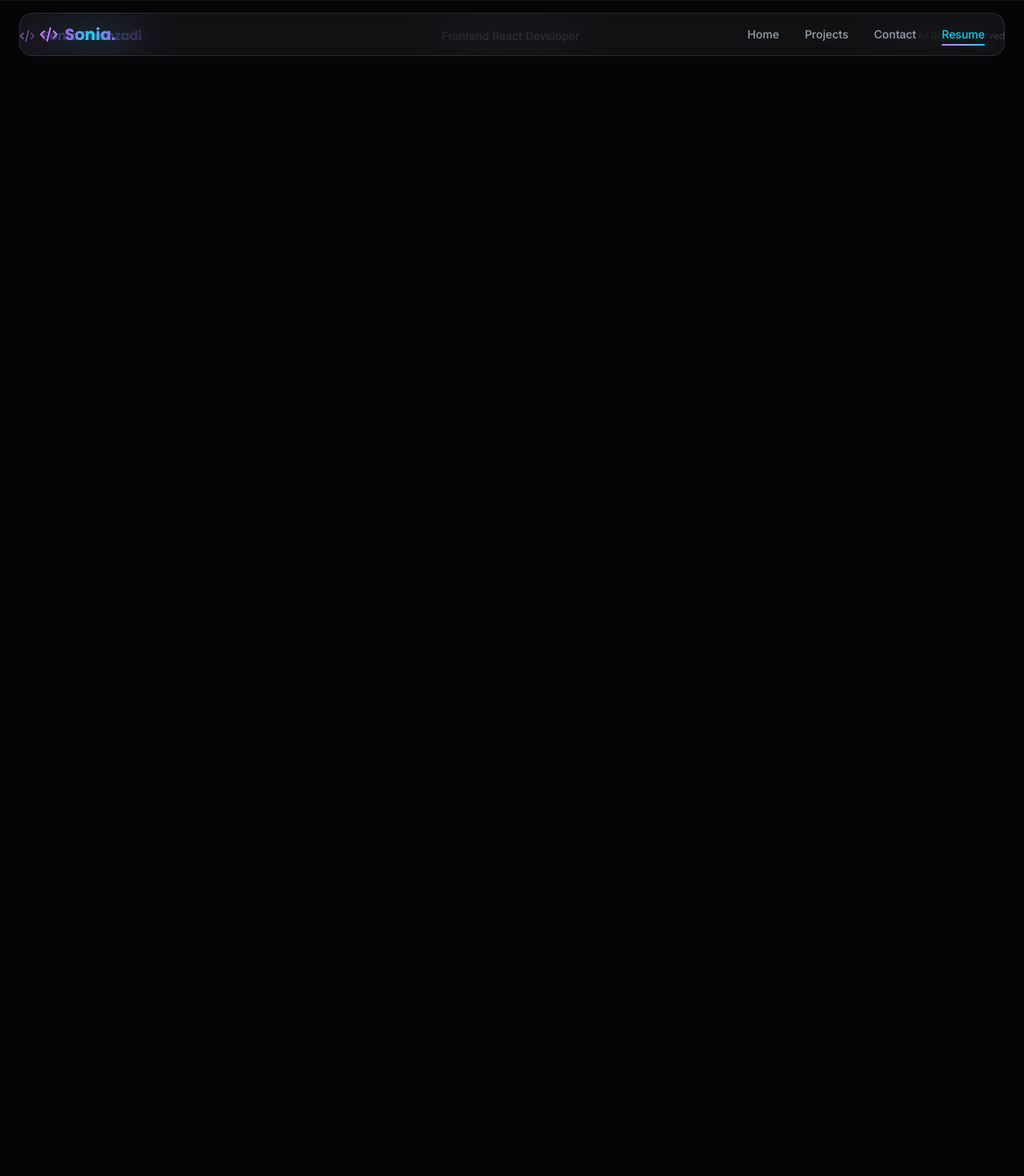
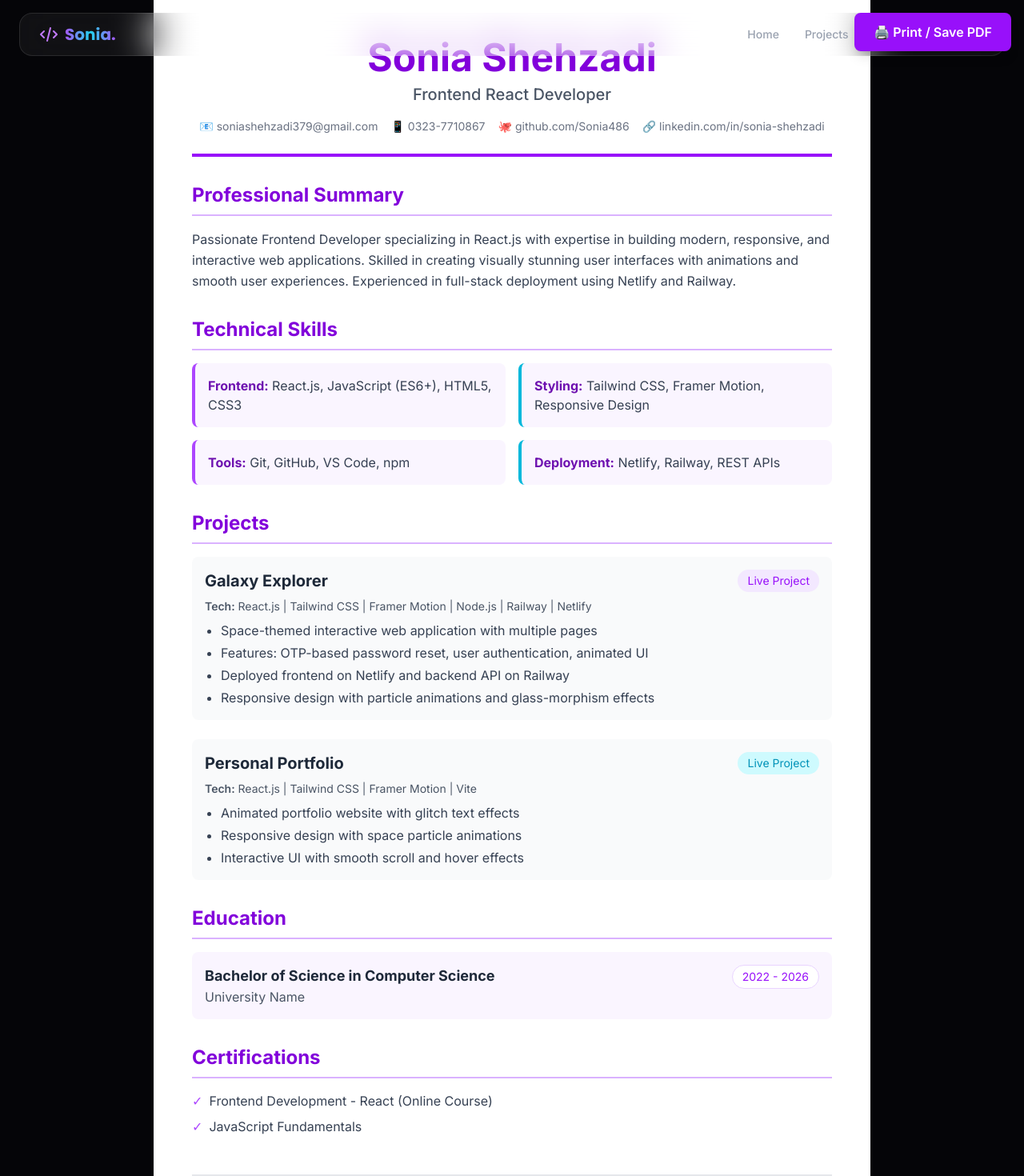
Before and after one commit to Sonia486/Portfolio, a React (Vite) app: page /resume-print in a window 1280 px wide. Shown: the top 1470 px of the page at 80% size. Before the commit the page ends 800 px from the top, so only its background shows below. Built offline with nearby package versions, Linux system fonts and the light colour scheme.

Commit message:
add: printable resume page

```diff
--- a/src/App.jsx
+++ b/src/App.jsx
@@ -4,6 +4,7 @@ import Footer from './components/Footer'
 import Home from './pages/Home'
 import ProjectsPage from './pages/ProjectsPage'
 import ContactPage from './pages/ContactPage'
+import ResumePrint from './pages/ResumePrint'  // ← YEH ADD KARO
 
 function App() {
   return (
@@ -13,6 +14,7 @@ function App() {
         <Route path="/" element={<Home />} />
         <Route path="/projects" element={<ProjectsPage />} />
         <Route path="/contact" element={<ContactPage />} />
+        <Route path="/resume-print" element={<ResumePrint />} />  // ← YEH ADD KARO
       </Routes>
       <Footer />
     </div>
--- a/src/index.css
+++ b/src/index.css
@@ -61,3 +61,34 @@
   background: #7c3aed;
   border-radius: 4px;
 }
+/* ===== PRINT STYLES ===== */
+@media print {
+  @page {
+    margin: 0;
+    size: auto;
+  }
+
+  body {
+    background: white !important;
+    color: black !important;
+    -webkit-print-color-adjust: exact !important;
+    print-color-adjust: exact !important;
+  }
+
+  .print\:hidden {
+    display: none !important;
+  }
+
+  /* Background colors print karo */
+  .bg-purple-50 {
+    background-color: #faf5ff !important;
+    -webkit-print-color-adjust: exact !important;
+    print-color-adjust: exact !important;
+  }
+
+  .bg-gray-50 {
+    background-color: #f9fafb !important;
+    -webkit-print-color-adjust: exact !important;
+    print-color-adjust: exact !important;
+  }
+}
--- /dev/null
+++ b/src/pages/ResumePrint.jsx
@@ -0,0 +1,155 @@
+import { useEffect } from 'react'
+
+export default function ResumePrint() {
+
+  // Page load hone pe 1 second baad print dialog khule
+  useEffect(() => {
+    const timer = setTimeout(() => {
+      window.print()
+    }, 1000)
+    return () => clearTimeout(timer)
+  }, [])
+
+  return (
+    <div className="min-h-screen bg-white text-gray-900 p-8 md:p-12 max-w-4xl mx-auto relative">
+
+      {/* Print Button - PDF mein nahi dikhega */}
+      <button
+        onClick={() => window.print()}
+        className="fixed top-4 right-4 bg-purple-600 text-white px-6 py-3 rounded-lg font-semibold shadow-lg hover:bg-purple-700 transition-colors print:hidden z-50"
+      >
+        🖨️ Print / Save PDF
+      </button>
+
+      {/* Header */}
+      <div className="text-center border-b-4 border-purple-600 pb-6 mb-8">
+        <h1 className="text-4xl md:text-5xl font-bold text-purple-700">Sonia Shehzadi</h1>
+        <p className="text-xl text-gray-600 mt-2 font-medium">Frontend React Developer</p>
+        <div className="flex flex-wrap justify-center gap-4 mt-4 text-sm text-gray-500">
+          <span>📧 soniashehzadi379@gmail.com</span>
+          <span>📱 0323-7710867</span>
+          <span>🐙 github.com/Sonia486</span>
+          <span>🔗 linkedin.com/in/sonia-shehzadi</span>
+        </div>
+      </div>
+
+      {/* Professional Summary */}
+      <div className="mb-8">
+        <h2 className="text-2xl font-bold text-purple-700 border-b-2 border-purple-300 pb-2 mb-4">
+          Professional Summary
+        </h2>
+        <p className="text-gray-700 leading-relaxed">
+          Passionate Frontend Developer specializing in React.js with expertise in building
+          modern, responsive, and interactive web applications. Skilled in creating
+          visually stunning user interfaces with animations and smooth user experiences.
+          Experienced in full-stack deployment using Netlify and Railway.
+        </p>
+      </div>
+
+      {/* Technical Skills */}
+      <div className="mb-8">
+        <h2 className="text-2xl font-bold text-purple-700 border-b-2 border-purple-300 pb-2 mb-4">
+          Technical Skills
+        </h2>
+        <div className="grid grid-cols-1 md:grid-cols-2 gap-4">
+          <div className="bg-purple-50 p-4 rounded-lg border-l-4 border-purple-500">
+            <span className="font-bold text-purple-800">Frontend:</span>
+            <span className="text-gray-700"> React.js, JavaScript (ES6+), HTML5, CSS3</span>
+          </div>
+          <div className="bg-purple-50 p-4 rounded-lg border-l-4 border-cyan-500">
+            <span className="font-bold text-purple-800">Styling:</span>
+            <span className="text-gray-700"> Tailwind CSS, Framer Motion, Responsive Design</span>
+          </div>
+          <div className="bg-purple-50 p-4 rounded-lg border-l-4 border-purple-500">
+            <span className="font-bold text-purple-800">Tools:</span>
+            <span className="text-gray-700"> Git, GitHub, VS Code, npm</span>
+          </div>
+          <div className="bg-purple-50 p-4 rounded-lg border-l-4 border-cyan-500">
+            <span className="font-bold text-purple-800">Deployment:</span>
+            <span className="text-gray-700"> Netlify, Railway, REST APIs</span>
+          </div>
+        </div>
+      </div>
+
+      {/* Projects */}
+      <div className="mb-8">
+        <h2 className="text-2xl font-bold text-purple-700 border-b-2 border-purple-300 pb-2 mb-4">
+          Projects
+        </h2>
+
+        <div className="mb-6 bg-gray-50 p-4 rounded-lg">
+          <div className="flex justify-between items-start mb-2">
+            <h3 className="text-xl font-bold text-gray-800">Galaxy Explorer</h3>
+            <span className="text-sm text-purple-600 bg-purple-100 px-3 py-1 rounded-full">Live Project</span>
+          </div>
+          <p className="text-gray-600 text-sm mb-2">
+            <span className="font-semibold">Tech:</span> React.js | Tailwind CSS | Framer Motion | Node.js | Railway | Netlify
+          </p>
+          <ul className="list-disc ml-5 text-gray-700 space-y-1">
+            <li>Space-themed interactive web application with multiple pages</li>
+            <li>Features: OTP-based password reset, user authentication, animated UI</li>
+            <li>Deployed frontend on Netlify and backend API on Railway</li>
+            <li>Responsive design with particle animations and glass-morphism effects</li>
+          </ul>
+        </div>
+
+        <div className="mb-6 bg-gray-50 p-4 rounded-lg">
+          <div className="flex justify-between items-start mb-2">
+            <h3 className="text-xl font-bold text-gray-800">Personal Portfolio</h3>
+            <span className="text-sm text-cyan-600 bg-cyan-100 px-3 py-1 rounded-full">Live Project</span>
+          </div>
+          <p className="text-gray-600 text-sm mb-2">
+            <span className="font-semibold">Tech:</span> React.js | Tailwind CSS | Framer Motion | Vite
+          </p>
+          <ul className="list-disc ml-5 text-gray-700 space-y-1">
+            <li>Animated portfolio website with glitch text effects</li>
+            <li>Responsive design with space particle animations</li>
+            <li>Interactive UI with smooth scroll and hover effects</li>
+          </ul>
+        </div>
+      </div>
+
+      {/* Education */}
+      <div className="mb-8">
+        <h2 className="text-2xl font-bold text-purple-700 border-b-2 border-purple-300 pb-2 mb-4">
+          Education
+        </h2>
+        <div className="bg-purple-50 p-4 rounded-lg">
+          <div className="flex justify-between items-start">
+            <div>
+              <h3 className="font-bold text-lg text-gray-800">Bachelor of Science in Computer Science</h3>
+              <p className="text-gray-600">University Name</p>
+            </div>
+            <span className="text-sm text-purple-600 bg-white px-3 py-1 rounded-full border border-purple-200">
+              2022 - 2026
+            </span>
+          </div>
+        </div>
+      </div>
+
+      {/* Certifications */}
+      <div className="mb-8">
+        <h2 className="text-2xl font-bold text-purple-700 border-b-2 border-purple-300 pb-2 mb-4">
+          Certifications
+        </h2>
+        <ul className="space-y-2">
+          <li className="flex items-center gap-2 text-gray-700">
+            <span className="text-purple-500">✓</span>
+            Frontend Development - React (Online Course)
+          </li>
+          <li className="flex items-center gap-2 text-gray-700">
+            <span className="text-purple-500">✓</span>
+            JavaScript Fundamentals
+          </li>
+        </ul>
+      </div>
+
+      {/* Footer */}
+      <div className="text-center text-gray-400 text-sm mt-12 pt-6 border-t-2 border-gray-200">
+        <p>This resume was generated from my interactive portfolio website</p>
+        <p className="mt-1">🔗 reactfinal-project.netlify.app</p>
+      </div>
+
+    </div>
+  )
+}
```
